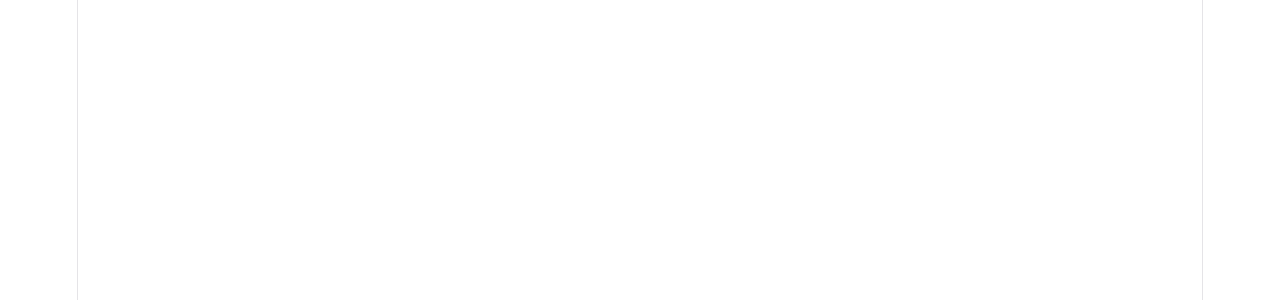
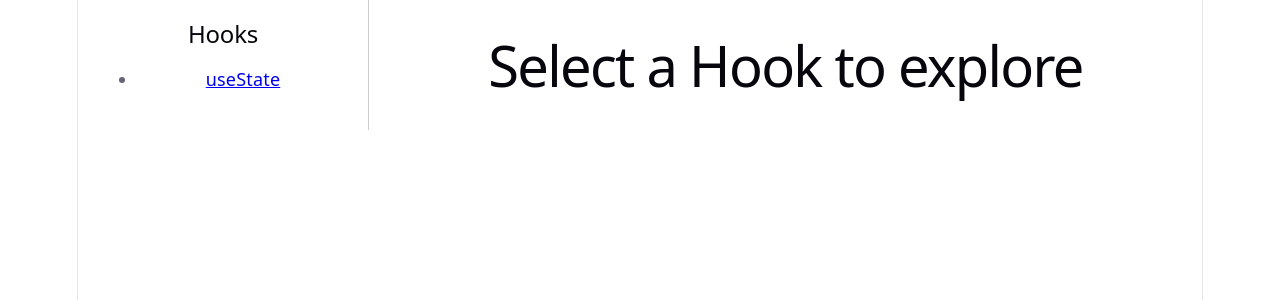
Before and after one commit to prasadaraod/react-hooks-explorer, a React (Vite) app: page / in a window 1280 px wide. Shown: the top 300 px of the page. Built offline with nearby package versions, Linux system fonts and the light colour scheme.

Commit message:
App component updaed with router and  main navigation

```diff
--- a/src/App.jsx
+++ b/src/App.jsx
@@ -1,12 +1,29 @@
-import { useState } from 'react'
-import './App.css'
+import { BrowserRouter as Router, Routes, Route, Link } from 'react-router-dom';
+// import UseStatePage from './pages/UseStatePage';
 
 function App() {
+  return (
+    <Router>
+      <div style={{ display: 'flex' }}>
+        {/* Simple Sidebar for Navigation */}
+        <nav style={{ width: '250px', padding: '20px', borderRight: '1px solid #ccc' }}>
+          <h2>Hooks</h2>
+          <ul>
+            <li><Link to="/use-state">useState</Link></li>
+            {/* We will add more links here as we go */}
+          </ul>
+        </nav>
 
-  return (
-    <>
-    </>
-  )
+        {/* Main Content Area */}
+        <main style={{ flex: 1, padding: '20px' }}>
+          <Routes>
+            {/* <Route path="/use-state" element={<UseStatePage />} /> */}
+            <Route path="/" element={<h1>Select a Hook to explore</h1>} />
+          </Routes>
+        </main>
+      </div>
+    </Router>
+  );
 }
 
-export default App
+export default App;
```
